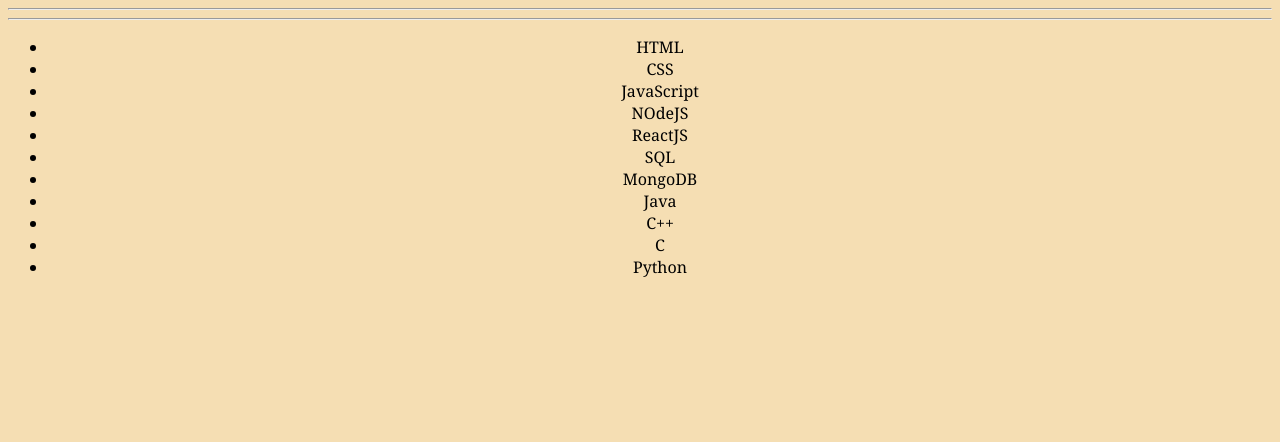
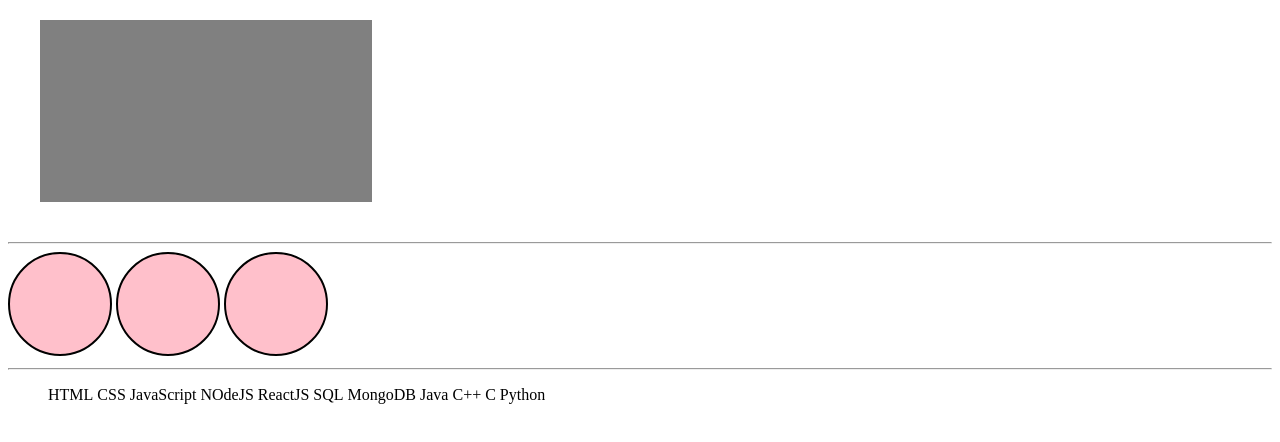
Before and after one commit to Chetannaik698/Daily-practise, a plain HTML site: page index.html in a window 1280 px wide. Drawn offline with Linux system fonts and the light colour scheme.

Commit message:
Update style.css
today work updated

```diff
--- a/style.css
+++ b/style.css
@@ -1,23 +1,18 @@
-body{
-    background-color: wheat;
-    text-align: center;
-    font-family: Georgia;
+.box{
+    width: 300px;
+    height: 150px;
+    background-color: grey;
+    margin: 20px 1em 40px 2em;
+    padding: 1em;
 }
-p,h1{
-    color: red;
-    line-height: 30px;
+.div{
+    height: 100px;
+    width: 100px;
+    background-color: pink;
+    border: 2px solid black;
+    border-radius: 50%;
+    display: inline-block;
 }
-h3{
-   color: black;
+ul li{
+    display: inline;
 }
-a{
-    color: green;
-    text-decoration: none;
-}
-button{
-    background-color: white;
-    color: blueviolet;
-}
-span{
-    text-decoration: underline;
-}
```
